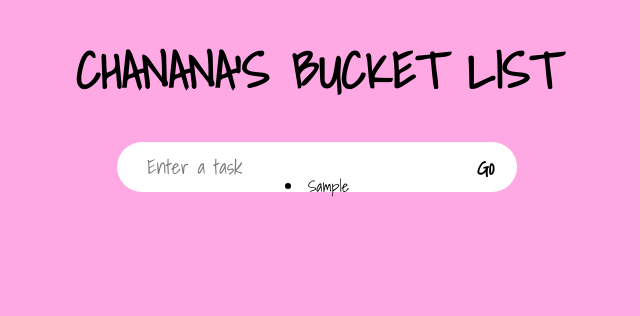
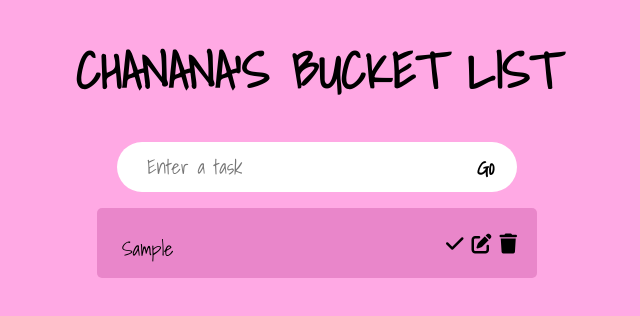
Before and after one commit to pinkiechanana/bucket-list, a React (Create React App) app: page / in a window 1280 px wide. Both pictures are taken after typing "Sample" into the empty fields and a click on the button "Go". Shown: the top 316 px of the page, without its empty margins (323-963 px from the left). Built offline with nearby package versions, Linux system fonts and the light colour scheme; the HTML template or start-up script is replaced by a standard one.

Commit message:
css는 걍 내맘대로

```diff
--- a/public/index.html
+++ b/public/index.html
@@ -9,6 +9,7 @@
       name="description"
       content="Web site created using create-react-app"
     />
+    <script src="https://kit.fontawesome.com/77440bf66a.js" crossorigin="anonymous"></script>
     <link rel="apple-touch-icon" href="%PUBLIC_URL%/logo192.png" />
     <!--
       manifest.json provides metadata used when your web app is installed on a
--- a/src/components/BucketList.tsx
+++ b/src/components/BucketList.tsx
@@ -1,5 +1,6 @@
 import React from 'react'
 import { Wish } from '../model'
+import SingleWish from './SingleWish';
 import "./styles.css"
 
 interface Props {
@@ -11,7 +12,7 @@ const BucketList = ({ wishes, setWishes }: Props) => {
   return (
     <div className='wishes'>
       {wishes.map(wish => (
-        <li>{wish.wish}</li>
+        <SingleWish wish={wish} key={wish.id} wishes={wishes} setWishes={setWishes}/>
       ))}
     </div>
   )
--- a/src/components/SingleWish.tsx
+++ b/src/components/SingleWish.tsx
@@ -1,8 +1,26 @@
 import React from 'react'
+import { Wish } from '../model'
+import './styles.css'
 
-const SingleWish = () => {
+interface Props {
+  wish: Wish
+  wishes: Wish[]
+  setWishes: React.Dispatch<React.SetStateAction<Wish[]>>
+}
+
+
+const SingleWish = ({ wish, wishes, setWishes }: Props) => {
   return (
-    <div>SingleWish</div>
+    <form className='single-wish'>
+      <span className='single-wish-text'>
+        {wish.wish}
+      </span>
+      <div className='icons'>
+        <span className='icon'><i className="fa-solid fa-check"></i></span>
+        <span className='icon'><i className="fa-solid fa-pen-to-square"></i></span>
+        <span className='icon'><i className="fa-solid fa-trash"></i></span>
+      </div>
+    </form>
   )
 }
 
--- a/src/components/styles.css
+++ b/src/components/styles.css
@@ -1,4 +1,5 @@
 @import url('https://fonts.googleapis.com/css2?family=Shadows+Into+Light&display=swap');
+
 
 form {
   display: flex;
@@ -46,8 +47,29 @@ form {
 }
 
 .wishes {
-  display: flex;
-  justify-content: space-evenly;
+  display: grid;
+  justify-content: center;
   width: 90%;
   flex-wrap: wrap;
+  margin-top: 20px;
 }
+
+.single-wish {
+  border-radius: 5px;
+  padding: 20px;
+  margin-top: 15px;
+  background-color: rgba(207, 92, 169, 0.452);
+}
+
+.single-wish-text {
+  flex: 1;
+  padding: 5px;
+  border: none;
+  font-size: 20px;
+}
+
+.icon {
+  cursor: pointer;
+  font-size: 20px;
+  margin-left: 8px;
+}
```
Also changed, not shown: src/App.tsx (line endings or trailing spaces).
